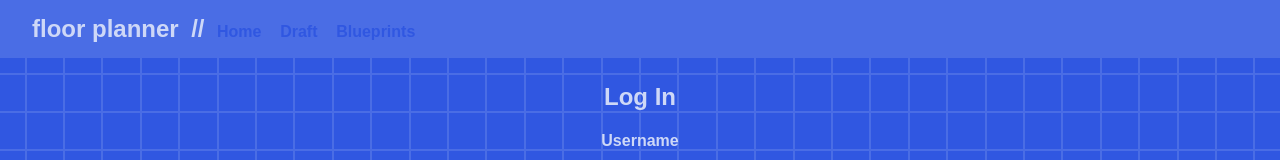
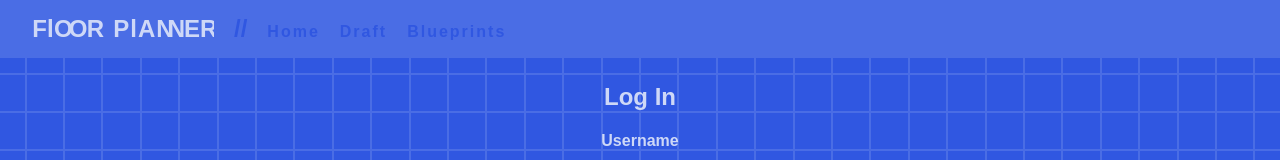
Before and after one commit to nolanrummel/floor-planner, a React (Create React App) app in the folder client/: page / in a window 1280 px wide. Shown: the top 160 px of the page. Built offline with nearby package versions, Linux system fonts and the light colour scheme; no server answers.

Commit message:
added logo animations

```diff
--- a/client/public/index.html
+++ b/client/public/index.html
@@ -29,7 +29,7 @@
       work correctly both with client-side routing and a non-root public URL.
       Learn how to configure a non-root public URL by running `npm run build`.
     -->
-    <title>Project Template</title>
+    <title>OONN Area Designer</title>
   </head>
   <body>
     <!-- <noscript>You need to enable JavaScript to run this app.</noscript> -->
--- a/client/src/components/Navbar.js
+++ b/client/src/components/Navbar.js
@@ -1,18 +1,38 @@
-import React from "react"
+import React, { useState } from "react"
 import { NavLink } from "react-router-dom"
 
 //local imports
 import "../styling/navbar.css"
 
 function Navbar() {
+    const [titleHover, setTitleHover] = useState(false)
     return (
-    <nav className="navbar">
+    <nav className="navbar"
+        onMouseEnter={() => setTitleHover(true)}
+        onMouseLeave={() => setTitleHover(false)}>
         <div className="nav-left-side">
-            <h2 className="title">floor planner</h2>
+            {/* <h2 className="title">floor planner</h2> */}
+            {/* <div className="title-lockup">
+                {titleHover ? <h2 className="fl">fl</h2> : ''}
+                <h2 className="oo">OO</h2>
+                {titleHover ? <h2 className="r">r</h2> : ''}
+                <h2 className="nn">NN</h2>
+                {titleHover ? <h2 className="er">er</h2> : ''}
+            </div> */}
+            <div className="title-lockup">
+                <h2 className="fl">Fl</h2>
+                <h2 className="oo">OO</h2>
+                <h2 className="r">R</h2>
+                <h2 className="pla">PlA</h2>
+                <h2 className="nn">NN</h2>
+                <h2 className="er">ER</h2>
+            </div>
             <h2 className="title-slashes">//</h2>
-            <NavLink className='nav-link' to="/home"><h4>Home</h4></NavLink>
-            <NavLink className='nav-link' to="/floorplan"><h4>Draft</h4></NavLink>
-            <NavLink className='nav-link' to="/blueprints"><h4>Blueprints</h4></NavLink>
+            <div className="link-container">
+                <NavLink className='nav-link' to="/home"><h4>Home</h4></NavLink>
+                <NavLink className='nav-link' to="/floorplan"><h4>Draft</h4></NavLink>
+                <NavLink className='nav-link' to="/blueprints"><h4>Blueprints</h4></NavLink>
+            </div>
         </div>
     </nav>
     )
--- a/client/src/styling/navbar.css
+++ b/client/src/styling/navbar.css
@@ -15,18 +15,115 @@
     margin-bottom: -5px;
 }
 
+.title {
+    letter-spacing: 2px;
+}
+
+.title-lockup {
+    display: flex;
+    align-items: baseline;
+}
+
+.fl {
+    height: 0;
+    width: 0;
+    overflow-x: hidden;
+    transition: width 1s, height 1s, transform 1s;
+}
+
+.navbar:hover .fl {
+    /* letter-spacing: 1px; */
+    height: 100%;
+    width: 22px;
+    opacity: 1;
+    transform: translateX(0);
+}
+
+.oo {
+    letter-spacing: -4px;
+}
+
+.r {
+    height: 0;
+    width: 0;
+    overflow-x: hidden;
+    transition: width 1s, height 1s, transform 1s;
+}
+
+.navbar:hover .r {
+    height: 100%;
+    width: 24px;
+    opacity: 1;
+    transform: translateX(0);
+}
+
+.pla {
+    letter-spacing: 1px;
+    height: 0;
+    width: 0;
+    overflow-x: hidden;
+    transition: width 1s, height 1s, transform 1s;
+}
+
+.navbar:hover .pla {
+    padding-left: 6px;
+    height: 100%;
+    width: 43px;
+    transform: translateX(0);
+}
+
+.nn {
+    letter-spacing: -6px;
+}
+
+.er {
+    height: 0;
+    width: 0;
+    overflow-x: hidden;
+    transition: width 1s, height 1s, transform 1s;
+}
+
+.navbar:hover .er {
+    padding-left: 5px;
+    height: 100%;
+    width: 30px;
+    transform: translateX(0);
+}
+
 .title-slashes {
-    padding-left: 1%;
-    padding-right: 1%;
+    padding-left: 20px;
+    padding-right: 20px;
+    color: #3057E1;
+    /* transition: color 0.3s ease-in-out; */
+    /* transition: transform 0.3s ease-in-out; */
+}
+
+/* .navbar:hover .title-slashes {
+    color: #CED8F7;
+    transform: rotate(180deg);
+} */
+
+.link-container {
+    display: flex;
+    height: 0;
+    width: 0;
+    overflow-x: hidden;
+    transition: width 1s, height 1s, transform 1s;
 }
 
 .nav-link {
     font-family: 'Bebas Neue', sans-serif;
+    letter-spacing: 2px;
     text-decoration: none;
     color: #3057E1;
     transition: transform 0.3s ease-in-out;
-    margin-right: 1.5%;
-    display: inline-block;
+    margin-right: 20px;
+}
+
+.navbar:hover .link-container {
+    height: 100%;
+    width: 100%;
+    transform: translateX(0);
 }
 
 .nav-link.active {
@@ -34,5 +131,6 @@
 }
 
 .nav-link:hover {
-    transform: scale(1.1);
+    color: #002082;
+    transform: translateY(-2px);
 }
```
